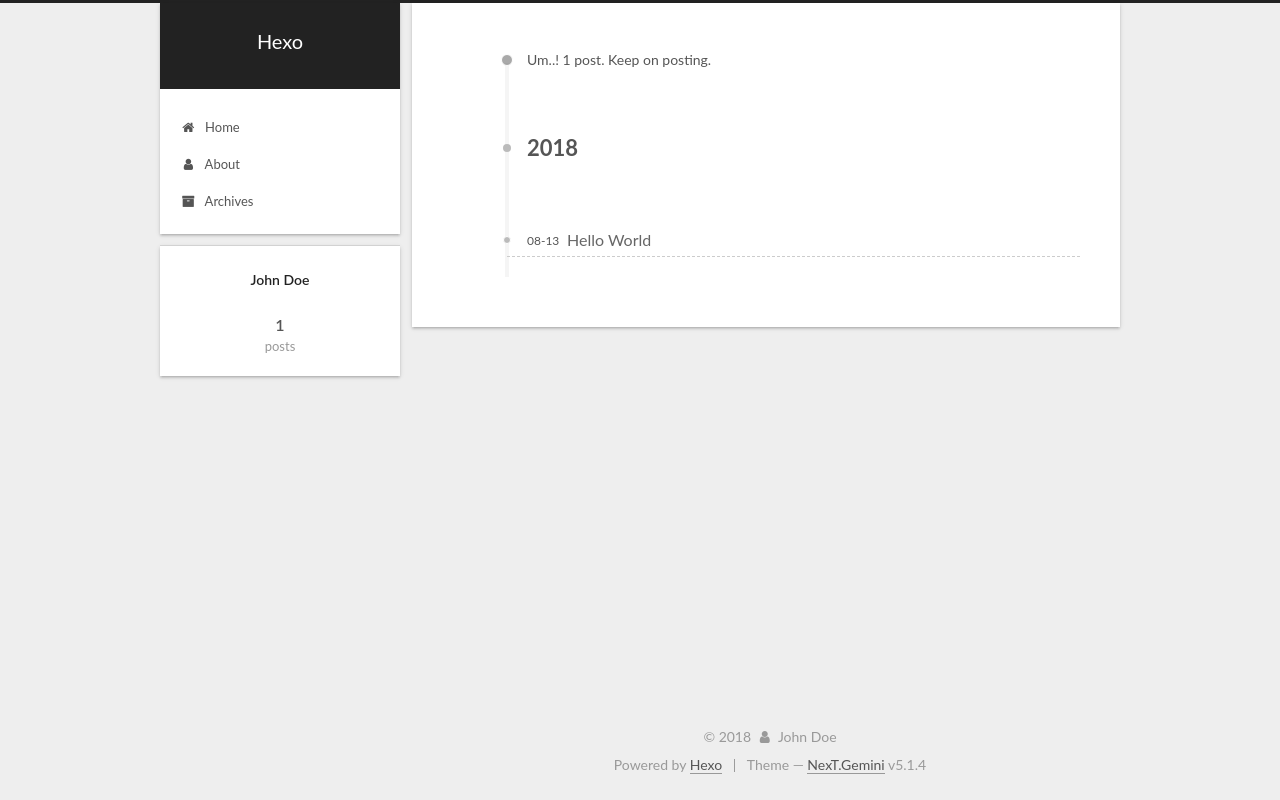
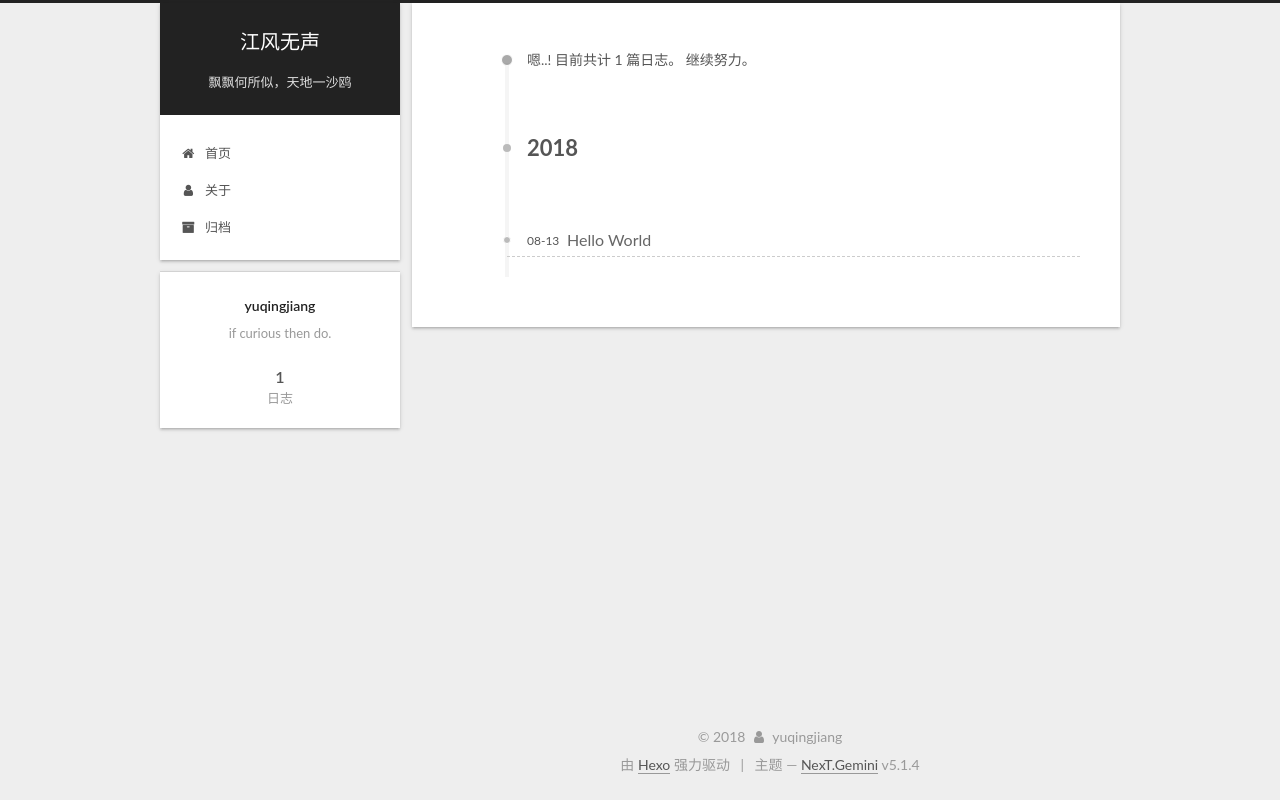
Before and after one commit to Jiang-Yu/Jiang-Yu.github.io, a plain HTML site: page archives/2018/08/index.html in a window 1280 px wide. Drawn offline with Linux system fonts and the light colour scheme.

Commit message:
Site updated: 2018-08-13 22:45:30

```diff
--- a/archives/2018/08/index.html
+++ b/archives/2018/08/index.html
@@ -5,7 +5,7 @@
 
 
 
-<html class="theme-next gemini use-motion" lang="">
+<html class="theme-next gemini use-motion" lang="zh-Hans">
 <head>
   <meta charset="UTF-8"/>
 <meta http-equiv="X-UA-Compatible" content="IE=edge" />
@@ -79,13 +79,16 @@
 
 
 
+<meta name="description" content="if curious then do.">
 <meta property="og:type" content="website">
-<meta property="og:title" content="Hexo">
+<meta property="og:title" content="江风无声">
 <meta property="og:url" content="http://Jiang-Yu.github.io/archives/2018/08/index.html">
-<meta property="og:site_name" content="Hexo">
-<meta property="og:locale" content="default">
+<meta property="og:site_name" content="江风无声">
+<meta property="og:description" content="if curious then do.">
+<meta property="og:locale" content="zh-Hans">
 <meta name="twitter:card" content="summary">
-<meta name="twitter:title" content="Hexo">
+<meta name="twitter:title" content="江风无声">
+<meta name="twitter:description" content="if curious then do.">
 
 
 
@@ -101,7 +104,7 @@
     motion: {"enable":true,"async":false,"transition":{"post_block":"fadeIn","post_header":"slideDownIn","post_body":"slideDownIn","coll_header":"slideLeftIn","sidebar":"slideUpIn"}},
     duoshuo: {
       userId: '0',
-      author: 'Author'
+      author: '博主'
     },
     algolia: {
       applicationID: '',
@@ -121,7 +124,7 @@
 
 
 
-  <title>Archive | Hexo</title>
+  <title>归档 | 江风无声</title>
 
 
 
@@ -133,7 +136,7 @@
 
 </head>
 
-<body itemscope itemtype="http://schema.org/WebPage" lang="default">
+<body itemscope itemtype="http://schema.org/WebPage" lang="zh-Hans">
 
 
 
@@ -151,12 +154,12 @@
     <div class="custom-logo-site-title">
       <a href="/"  class="brand" rel="start">
         <span class="logo-line-before"><i></i></span>
-        <span class="site-title">Hexo</span>
+        <span class="site-title">江风无声</span>
         <span class="logo-line-after"><i></i></span>
       </a>
     </div>
 
-        <p class="site-subtitle"></p>
+        <p class="site-subtitle">飘飘何所似，天地一沙鸥</p>
 
   </div>
 
@@ -181,7 +184,7 @@
 
               <i class="menu-item-icon fa fa-fw fa-home"></i> <br />
 
-            Home
+            首页
           </a>
         </li>
 
@@ -191,7 +194,7 @@
 
               <i class="menu-item-icon fa fa-fw fa-user"></i> <br />
 
-            About
+            关于
           </a>
         </li>
 
@@ -201,7 +204,7 @@
 
               <i class="menu-item-icon fa fa-fw fa-archive"></i> <br />
 
-            Archives
+            归档
           </a>
         </li>
 
@@ -237,7 +240,7 @@
 
 
 
-        Um..! 1 post. Keep on posting.
+        嗯..! 目前共计 1 篇日志。 继续努力。
       </span>
 
 
@@ -324,8 +327,8 @@
         <div class="site-overview">
           <div class="site-author motion-element" itemprop="author" itemscope itemtype="http://schema.org/Person">
 
-              <p class="site-author-name" itemprop="name">John Doe</p>
-              <p class="site-description motion-element" itemprop="description"></p>
+              <p class="site-author-name" itemprop="name">yuqingjiang</p>
+              <p class="site-description motion-element" itemprop="description">if curious then do.</p>
           </div>
 
           <nav class="site-state motion-element">
@@ -336,7 +339,7 @@
                 <a href="/archives/">
 
                   <span class="site-state-item-count">1</span>
-                  <span class="site-state-item-name">posts</span>
+                  <span class="site-state-item-name">日志</span>
                 </a>
               </div>
 
@@ -380,13 +383,13 @@
   <span class="with-love">
     <i class="fa fa-user"></i>
   </span>
-  <span class="author" itemprop="copyrightHolder">John Doe</span>
+  <span class="author" itemprop="copyrightHolder">yuqingjiang</span>
 
 
 </div>
 
 
-  <div class="powered-by">Powered by <a class="theme-link" target="_blank" href="https://hexo.io">Hexo</a></div>
+  <div class="powered-by">由 <a class="theme-link" target="_blank" href="https://hexo.io">Hexo</a> 强力驱动</div>
 
 
 
@@ -394,7 +397,7 @@
 
 
 
-  <div class="theme-info">Theme &mdash; <a class="theme-link" target="_blank" href="https://github.com/iissnan/hexo-theme-next">NexT.Gemini</a> v5.1.4</div>
+  <div class="theme-info">主题 &mdash; <a class="theme-link" target="_blank" href="https://github.com/iissnan/hexo-theme-next">NexT.Gemini</a> v5.1.4</div>
 
 
 
--- a/css/main.css
+++ b/css/main.css
@@ -1823,7 +1823,7 @@ pre .javascript .function {
   width: 4px;
   height: 4px;
   border-radius: 50%;
-  background: #63e4bd;
+  background: #b8349c;
 }
 .links-of-blogroll {
   font-size: 13px;
```
Also changed, not shown: 2018/08/13/hello-world/index.html (+23 -23 lines), archives/2018/index.html (+23 -20 lines), archives/index.html (+23 -20 lines), index.html (+26 -23 lines).
